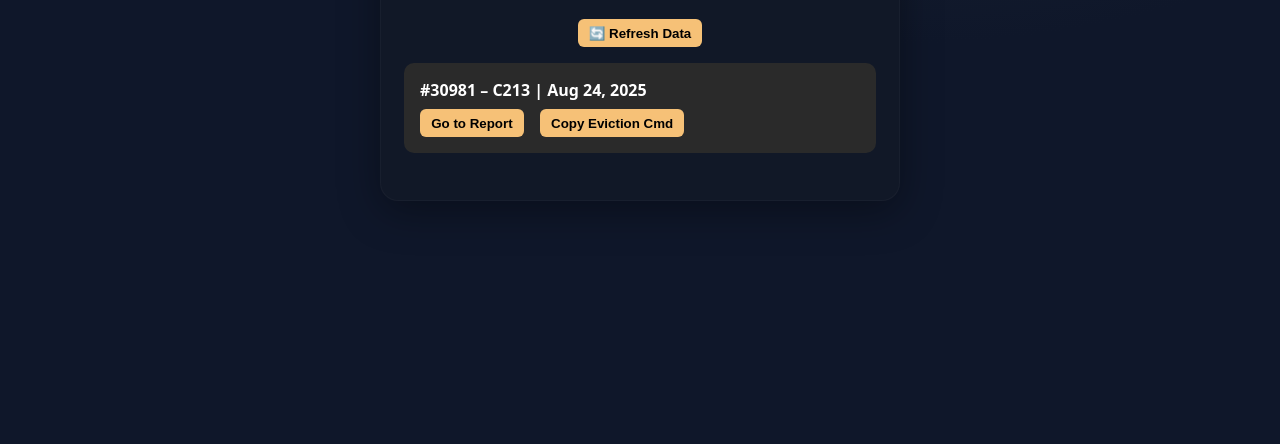
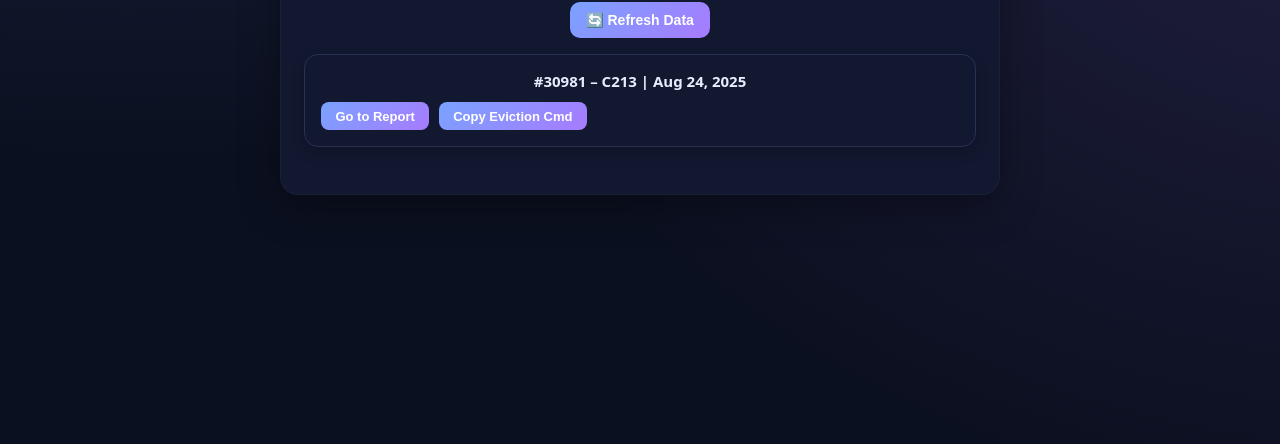
Before and after one commit to Dearev/DCTtoolsDC, a website: page im-tool.html in a window 1280 px wide. Shown: the part 356-800 px from the top of the page. Drawn offline with Linux system fonts and the light colour scheme.

Commit message:
Update im-tool.html

```diff
--- a/im-tool.html
+++ b/im-tool.html
@@ -6,35 +6,111 @@
   <meta name="viewport" content="width=device-width, initial-scale=1">
   <link rel="stylesheet" href="switcher.css">
   <style>
+:root {
+--bg: #0b1020;
+--panel: #121830;
+--muted: #9aa4c7;
+--text: #e8ecff;
+--accent: #7aa2ff;
+--accent-2: #a77bff;
+--danger: #ff5e6c;
+--border: #283055;
+--shadow: 0 10px 30px rgba(0,0,0,.35);
+--radius: 14px;
+}
+
+
+* { box-sizing: border-box; }
+html, body { margin: 0; height: 100%; }
+body {
+font: 15px/1.45 system-ui, -apple-system, Segoe UI, Roboto, Ubuntu, Cantarell, "Noto Sans", Arial, "Apple Color Emoji", "Segoe UI Emoji";
+background:
+radial-gradient(1200px 600px at 10% -10%, rgba(122,162,255,.15), transparent),
+radial-gradient(1000px 800px at 110% 10%, rgba(167,123,255,.16), transparent),
+var(--bg);
+color: var(--text);
+padding: 28px 20px;
+}
+
+
+.container {
+max-width: 720px;
+margin: 0 auto;
+}
+
+
+h1 {
+font-weight: 800;
+letter-spacing: .3px;
+font-size: clamp(22px, 3vw, 28px);
+margin-bottom: 18px;
+}
+
+
+#refresh-btn {
+margin-bottom: 1rem;
+background: linear-gradient(135deg, var(--accent), var(--accent-2));
+border: none;
+border-radius: 10px;
+padding: 10px 16px;
+font-weight: 600;
+font-size: 14px;
+cursor: pointer;
+color: white;
+transition: transform .2s ease, box-shadow .2s ease;
+}
+#refresh-btn:hover {
+transform: translateY(-2px);
+box-shadow: 0 6px 14px rgba(0,0,0,.25);
+}
+
+
 .report-card {
-      background: #2a2a2a;
-      border-radius: 10px;
+background: var(--panel);
+border: 1px solid var(--border);
+border-radius: var(--radius);
 padding: 1rem;
 margin-bottom: 1rem;
-      text-align: left;
-      color: #fff;
+box-shadow: 0 6px 14px rgba(0,0,0,.2);
+transition: transform .18s ease;
 }
+.report-card:hover {
+transform: translateY(-2px);
+border-color: #3b4580;
+}
+
+
 .report-title {
-      font-weight: bold;
-      margin-bottom: 0.5rem;
+font-weight: 600;
+margin-bottom: .6rem;
+font-size: 15px;
 }
+
+
 .button-row {
 display: flex;
-      gap: 1rem;
-      margin-top: 0.5rem;
+gap: .6rem;
 }
+
+
 .btn {
-      background-color: #f6c177;
+background: linear-gradient(135deg, var(--accent), var(--accent-2));
 border: none;
-      color: #000;
-      padding: 0.4rem 0.7rem;
-      border-radius: 6px;
+color: white;
+padding: 0.4rem 0.9rem;
+border-radius: 8px;
 cursor: pointer;
-      font-weight: bold;
+font-weight: 600;
+font-size: 13px;
+transition: transform .2s ease, box-shadow .2s ease;
 }
 .btn:hover {
-      background-color: #e0a74f;
+transform: translateY(-1px);
+box-shadow: 0 4px 10px rgba(0,0,0,.2);
 }
+
+
+code { font-family: monospace; background: rgba(255,255,255,.08); padding: 2px 4px; border-radius: 4px; }
 </style>
 </head>
 <body>
```
Lines whose indentation alone changed are shown as unchanged.
